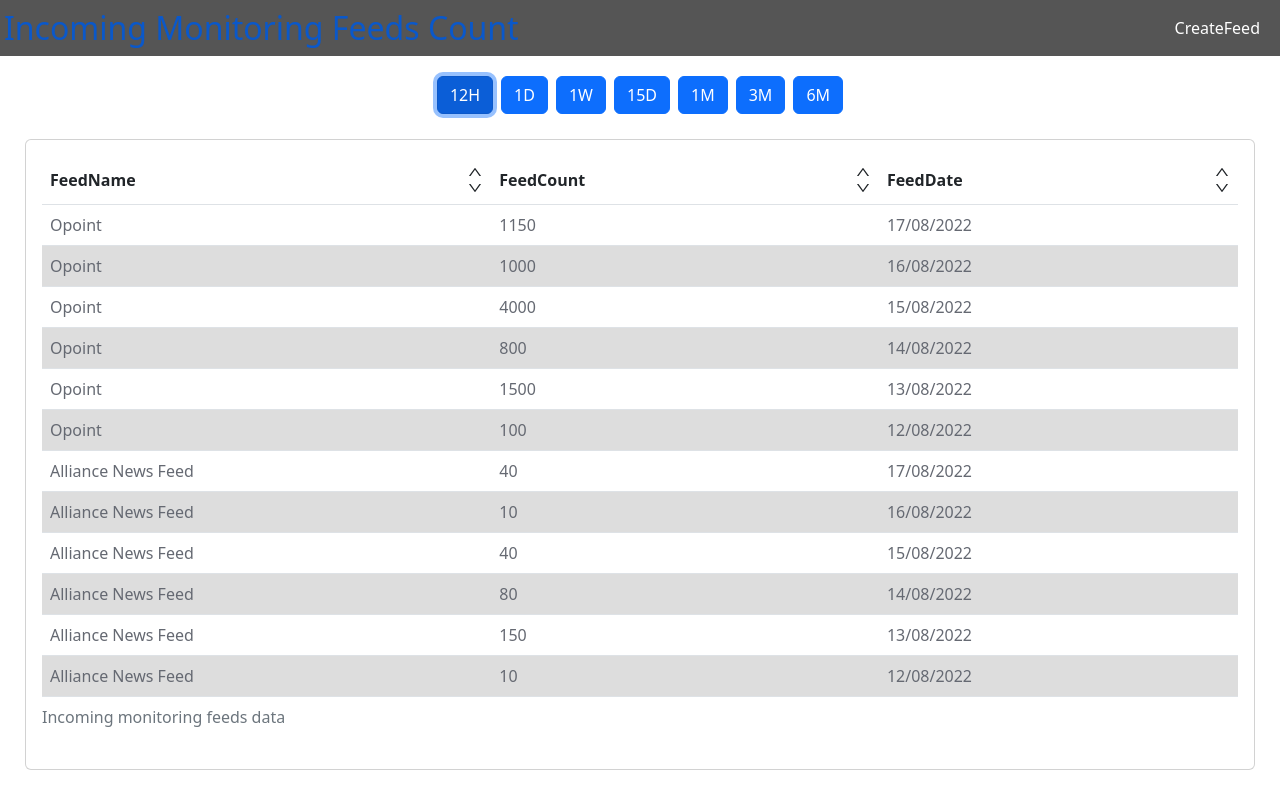
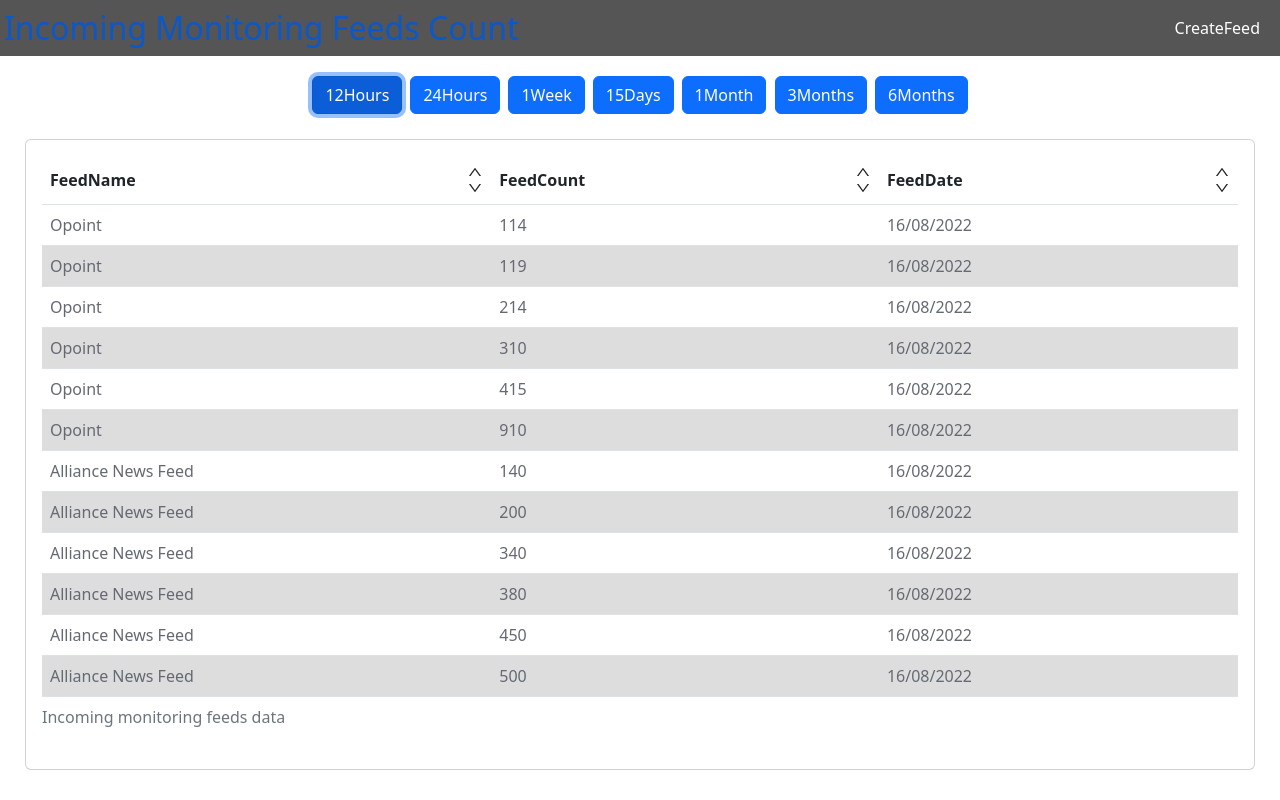
Before and after one commit to charan-accion/FeedsCount, a React (Create React App) app: page / in a window 1280 px wide. Shown: the top 800 px of the page. Built offline with nearby package versions, Linux system fonts and the light colour scheme.

Commit message:
naming conventions

```diff
--- a/src/component/CreateFeed.js
+++ b/src/component/CreateFeed.js
@@ -7,7 +7,7 @@
 const CreateFeed = () => {
   const [values, setValues] = useState({
     username: "",
-    feedlocation:""
+    feedlocation: ""
 
   });
 
@@ -47,7 +47,7 @@
       id: 3,
       name: "username",
       type: "text",
-        className:"userName",
+      className: "userName",
       placeholder: "Username",
       errorMessage:
         "Username should be 3-16 characters and shouldn't include any special character!",
@@ -59,7 +59,7 @@
       id: 4,
       name: "password",
       type: "password",
-      className:"password",
+      className: "password",
       placeholder: "Password",
       errorMessage:
         "Password should be 8-20 characters and include at least 1 letter, 1 number and 1 special character!",
@@ -86,13 +86,26 @@
   const onChange = (e) => {
     setValues({ ...values, [e.target.name]: e.target.value });
   };
+  setTimeout(() => {
+    if(document.querySelector('.password')){
+      document.querySelector('.userName').parentElement.style.display="none"
+      document.querySelector('.password').parentElement.style.display="none";
+
+    }
+  }, 10);
+
   const checkboxClicked = (e) => {
-    if(e.target.checked){
-      document.querySelector('.userName').required=true;
-      document.querySelector('.password').required=true;
-    }else{
-      document.querySelector('.userName').required=false;
-      document.querySelector('.password').required=false;
+
+    if (e.target.checked) {
+      document.querySelector('.userName').required = true;
+      document.querySelector('.password').required = true;
+      document.querySelector('.userName').parentElement.style.display="flex";
+      document.querySelector('.password').parentElement.style.display="flex";
+    } else {
+      document.querySelector('.userName').required = false;
+      document.querySelector('.password').required = false;
+      document.querySelector('.userName').parentElement.style.display="none"
+      document.querySelector('.password').parentElement.style.display="none";
     }
   };
 
--- a/src/component/LineChart.js
+++ b/src/component/LineChart.js
@@ -17,11 +17,11 @@
 setTimeout(() => {
   if (document.getElementById("A"))
     document.getElementById("A").focus()
-}, 1000);
+}, 500);
 
 function ChartData() {
 
-  const [data, SetData] = useState(oneWeekData);
+  const [data, SetData] = useState(mockData);
   //let [tdata, TSetData] = useState([]);
 
   function handleClick(e) {
@@ -38,25 +38,25 @@
       <div className="col-md-6 Btn_filter">
 
         <Button variant="primary" onClick={handleClick} id='A'>
-          12H
+          12Hours
         </Button> &ensp;
         <Button variant="primary" onClick={handleClick} id='B'>
-          1D
+          24Hours
         </Button> &ensp;
         <Button variant="primary" onClick={handleClick} id='C'>
-          1W
+          1Week
         </Button> &ensp;
         <Button variant="primary" onClick={handleClick} id='D'>
-          15D
+          15Days
         </Button> &ensp;
         <Button variant="primary" onClick={handleClick} id='E'>
-          1M
+          1Month
         </Button> &ensp;
         <Button variant="primary" onClick={handleClick} id='F'>
-          3M
+          3Months
         </Button> &ensp;
         <Button variant="primary" onClick={handleClick} id='G'>
-          6M
+          6Months
         </Button>
       </div>
       {/*Table*/}
--- a/src/component/Table.js
+++ b/src/component/Table.js
@@ -3,25 +3,22 @@
 import TableHead from "./TableHead";
 
 const Table = ({ caption, data, columns }) => {
-  const [tableData, settabledata] = useState(data);
-  const [column, setcolumn] = useState(columns)
-console.log("data1",data, tableData);
-useEffect(() => {
-  //console.log("test2",data1, columnRef )
-  settabledata(data);
-  setcolumn(columns);
-},[data] )
-const handleSorting = useCallback((columnRef, data1)  => {
-  console.log("test2",data1, columnRef )
-  settabledata(data1);
-  setcolumn(columnRef);
-})
+  const [tableData, SetTableData] = useState(data);
+  const [columnData, SetColumnData] = useState(columns);
+  useEffect(() => {
+    SetTableData(data);
+    SetColumnData(columns);
+  }, [data])
+  const handleSorting = useCallback((columnRef, data1) => {
+    SetTableData(data1);
+    SetColumnData(columnRef);
+  })
   return (
     <>
       <table className="table">
         <caption>{caption}</caption>
-        <TableHead {...{ column, tableData, filterdata : {handleSorting} }} />
-        <TableBody {...{ column, tableData}} />
+        <TableHead {...{ columnData, tableData, filterdata: { handleSorting } }} />
+        <TableBody {...{ columnData, tableData }} />
       </table>
     </>
   );
--- a/src/component/TableBody.js
+++ b/src/component/TableBody.js
@@ -1,21 +1,18 @@
 
 
-const TableBody = ({ tableData , column }) => {
-  console.log("abc",tableData,column)
-  let tabledata =[];
-  tableData?.map((a,b) => {
-    console.log(a, "A",a.data)
-    a?.data?.length ? a.data.map((x,y) => {
+const TableBody = ({ tableData, columnData }) => {
+  let tabledata = [];
+  tableData?.map((a, b) => {
+    a?.data?.length ? a.data.map((x, y) => {
       tabledata.push(x);
-  }): tabledata.push(a)
+    }) : tabledata.push(a)
   })
-  //console.log("test",tableData)
   return (
     <tbody>
-        {tabledata.map((tabledata1,key) => {
+      {tabledata.map((tabledata1, key) => {
         return (
           <tr key={key}>
-              {column.map(({ accessor }) => {
+            {columnData.map(({ accessor }) => {
               const tData = tabledata1[accessor] ? tabledata1[accessor] : "——";
               return <td>{tData}</td>;
 
--- a/src/component/TableHead.js
+++ b/src/component/TableHead.js
@@ -1,38 +1,32 @@
 import { useState } from "react";
 import Table from "./Table";
-import {AiOutlineUp, AiOutlineDown } from 'react-icons/ai';
+import { AiOutlineUp, AiOutlineDown } from 'react-icons/ai';
 
 
-const TableHead = ({ column, tableData, filterdata }) => {
+const TableHead = ({ columnData, tableData, filterdata }) => {
   const sorting = (accessor, tabledata) => {
-    console.log("test1",tabledata, accessor )
-    if(accessor === "FeedName")
+    if (accessor === "FeedName")
       return tabledata.sort((a, b) => a.feedname.toLowerCase() < b.feedname.toLowerCase() ? -1 : 1);
-    else if(accessor === "FeedDate")
+    else if (accessor === "FeedDate")
       return tabledata.sort((a, b) => a.date.toLowerCase() < b.date.toLowerCase() ? -1 : 1);
-    else if(accessor === "FeedCount")
-    return tabledata.sort((a, b) => a.feedcount - b.feedcount)
-    //console.log("test2",tabledata )
+    else if (accessor === "FeedCount")
+      return tabledata.sort((a, b) => a.feedcount - b.feedcount);
   }
   const handleSortingChange = (accessor, tableData) => {
-
-    //console.log("sort", accessor, data);
-    let tabledata =[];
-    tableData.map((a,b) => {
-      a?.data?.length ? a.data.map((x,y) => {
+    let tabledata = [];
+    tableData.map((a, b) => {
+      a?.data?.length ? a.data.map((x, y) => {
         tabledata.push(x);
       }) : tabledata.push(a);
     })
     sorting(accessor, tabledata);
-    //Table("", tabledata,columns);
-    filterdata.handleSorting(column, tabledata);
-    //console.log("test2",tabledata )
+    filterdata.handleSorting(columnData, tabledata);
   };
 
   return (
     <thead>
       <tr>
-        {column.map(({ label, key }) => {
+        {columnData.map(({ label, key }) => {
 
           return (
             //<th key={label} onClick={() => handleSortingChange(label, data)}>
```
Lines whose indentation alone changed are shown as unchanged.
